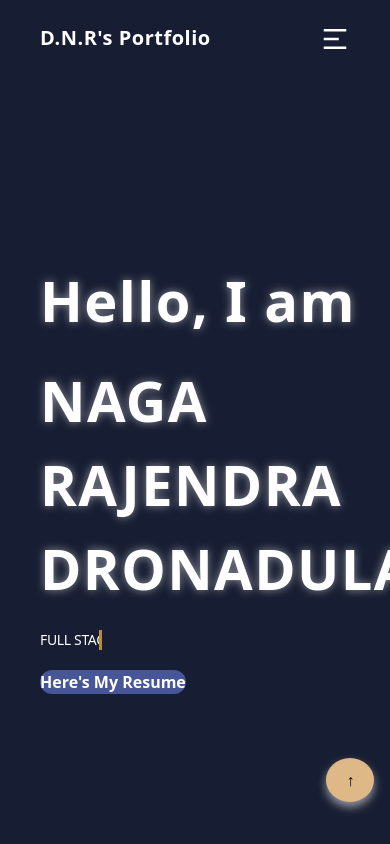
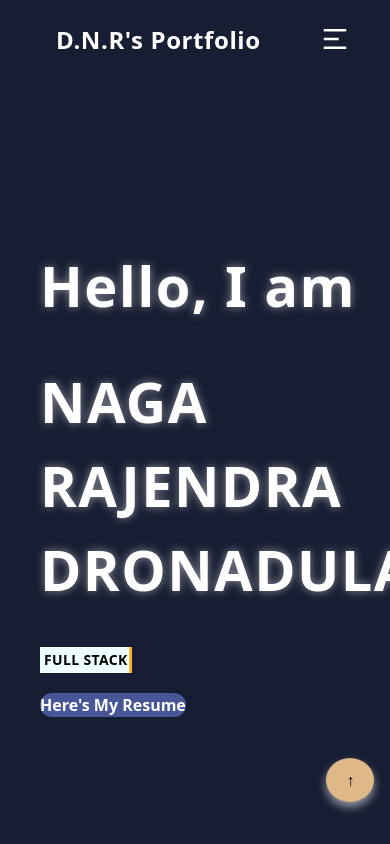
Before and after one commit to nagarajendradronadula/My-Portfolio, a React (Vite) app: page / in a window 390 px wide. Shown: the top 844 px of the page. Built offline with nearby package versions, Linux system fonts and the light colour scheme.

Commit message:
minor changes

```diff
--- a/src/Components/About/about.jsx
+++ b/src/Components/About/about.jsx
@@ -34,7 +34,7 @@ const About = () => {
       animate={inView ? { x: 0, opacity: 1 } : { x: 200, opacity: 0 }}
     >
       <div className="text-center w-full">
-        <h2 className="text-2xl md:text-4xl font-bold tracking-wider headings">
+        <h2 className="text-2xl md:text-4xl p-5 font-bold tracking-wider headings">
           About Me!
         </h2>
       </div>
--- a/src/Components/Footer/EmailForm/email.css
+++ b/src/Components/Footer/EmailForm/email.css
@@ -39,4 +39,11 @@
     border-radius: 10px;
     color: white;
     font-weight: bolder;
+    transition: 0.2s ease-in-out;
 }
+
+.button:hover{
+    color: black;
+    background-color: aliceblue;
+    border: 2px solid #233c95;
+}
--- a/src/Components/Home/home.css
+++ b/src/Components/Home/home.css
@@ -97,6 +97,11 @@
     animation: typewriter 9s steps(42, end) infinite alternate,
         blink 350ms steps(5) infinite alternate;
     border-right: 3.5px solid orange;
+    background-color: azure;
+    color: black;
+    font-size: 2rem;
+    font-weight: 670;
+    padding: 0.2rem 0;
 }
 
 @keyframes typewriter {
@@ -105,11 +110,11 @@
     }
 
     35% {
-        width: 35%;
+        width: 51.5%;
     }
 
     65% {
-        width: 35%;
+        width: 51.5%;
     }
 
     100% {
--- a/src/Components/Home/home.jsx
+++ b/src/Components/Home/home.jsx
@@ -14,11 +14,11 @@ const Home = () => {
         <h1 className="text-2xl md:text-4xl font-bold flex leading-normal tracking-wide">
           Hello, I am
         </h1>
-        <h1 className="text-2xl md:text-4xl font-bold flex leading-normal tracking-wide">
+        <h1 className="text-2xl md:text-4xl py-4 font-bold flex leading-normal tracking-wide">
           NAGA RAJENDRA DRONADULA
         </h1>
-        <p className="text-sm md:text-2xl tracking-tight mt-5 typewriter">
-          FULL STACK DEVELOPER | JAVA | PYTHON
+        <p className="text-sm md:text-2xl tracking-wide bg-white-900 mt-5 typewriter">
+          &nbsp;FULL STACK DEVELOPER | JAVA | PYTHON
         </p>
         {/* <a href={Resume} download="DNR-Resume.pdf"> */}
         <a href={Resume} target="_blank">
--- /dev/null
+++ b/src/Components/Navbar/navbar.css
@@ -0,0 +1,13 @@
+span a{
+    text-decoration: none;
+    color: #fff;
+    padding: 1rem;
+    transition: 0.3s ease-in-out;
+}
+
+span a:hover{
+    background-color: #fff;
+    color: #000;
+    border-radius: 30px;
+    padding: 0.8rem;
+}
--- a/src/Components/Navbar/navbar.jsx
+++ b/src/Components/Navbar/navbar.jsx
@@ -1,5 +1,6 @@
 import { useState } from "react";
 import { RiMenu2Line, RiCloseLine } from "@remixicon/react";
+import "./navbar.css";
 
 const Navbar = () => {
   const [menu, setOpenMenu] = useState(false);
@@ -7,7 +8,7 @@ const Navbar = () => {
 
   return (
     <nav className=" sticky top-0 flex flex-wrap justify-between md:items-center text-white px-10 pt-6 md:px-20 mb-4" id="navbar">
-      <span className="text-xl font-bold tracking-wide"><a href="#Home">D.N.R&apos;s Portfolio</a></span>
+      <span className="text-2xl font-bold tracking-wide hover:bg-white-900"><a href="#Home">D.N.R&apos;s Portfolio</a></span>
       <ul
         className={`${
           menu ? "block" : "hidden"
--- a/src/Components/Skills/skills.jsx
+++ b/src/Components/Skills/skills.jsx
@@ -75,7 +75,7 @@ const Skills = () => {
                 }}
               >
                 <Icon color={color} size={100} />
-                <p className="text-white text-center text-2xl font-semibold mt-2 tracking-wider">
+                <p className="text-white text-center text-xl font-semibold mt-2 tracking-wider">
                   {name}
                 </p>
               </motion.div>
```
